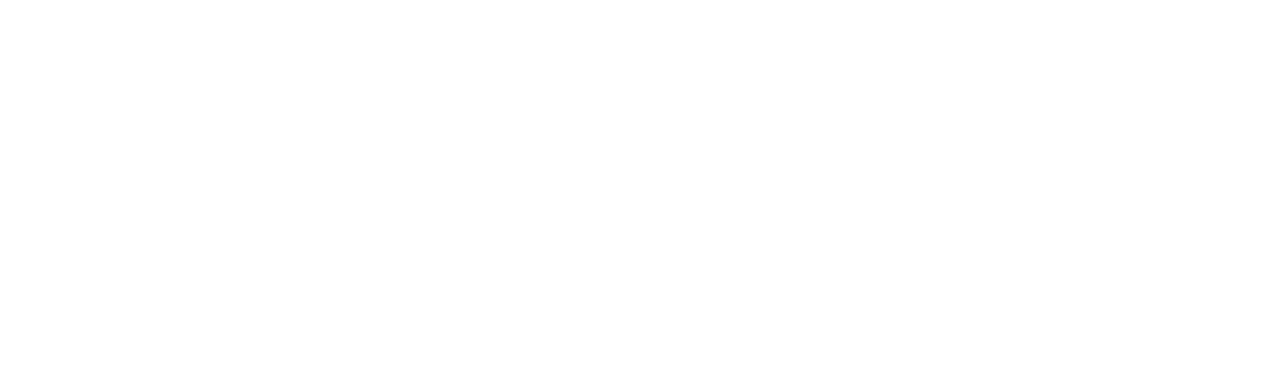
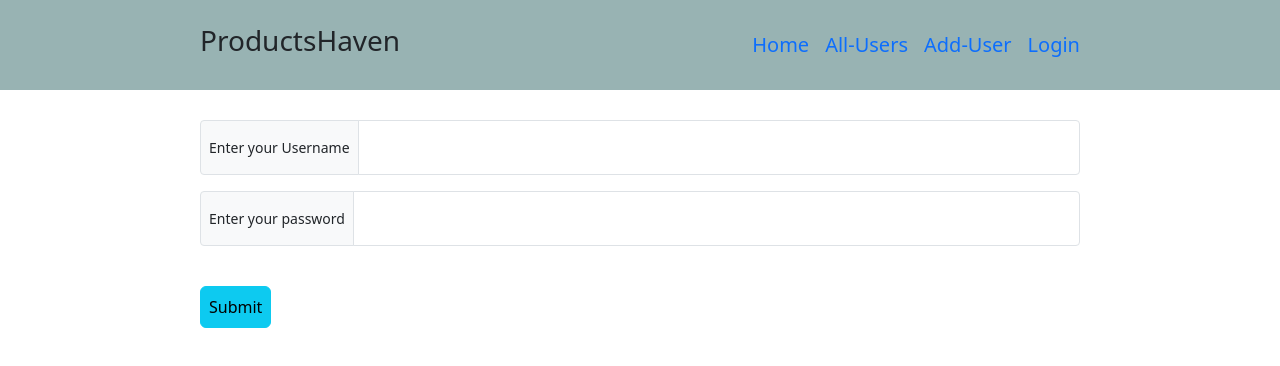
Before and after one commit to H-M-Nizum/practice_26_5, a plain HTML site: page login.html in a window 1280 px wide. Drawn offline with nearby package versions, Linux system fonts and the light colour scheme; no server answers.

Commit message:
User login

```diff
--- a/login.html
+++ b/login.html
@@ -0,0 +1,68 @@
+<!DOCTYPE html>
+<html lang="en">
+
+  <head>
+    <meta charset="UTF-8" />
+    <meta http-equiv="X-UA-Compatible" content="IE=edge" />
+    <meta name="viewport" content="width=device-width, initial-scale=1.0" />
+    <title>Practice</title>
+    <!-- Add css Link -->
+    <link rel="stylesheet" href="style.css">
+    <link href="https://cdn.jsdelivr.net/npm/bootstrap@5.3.2/dist/css/bootstrap.min.css" rel="stylesheet" integrity="sha384-T3c6CoIi6uLrA9TneNEoa7RxnatzjcDSCmG1MXxSR1GAsXEV/Dwwykc2MPK8M2HN" crossorigin="anonymous">
+
+  </head>
+
+  <body>
+    <header>
+
+        <!-- Navbar -->
+
+      <nav class="d-flex justify-content-around align-items-center p-4">
+        <div class="logo-container d-flex align-items-center gap-2">
+          <h3>ProductsHaven</h3>
+        </div>
+        <div class="menu-container d-flex gap-3 list-unstyled">
+          <li class="menu"><a class="text-decoration-none" href="index.html">Home</a></li>
+          <li class="menu"><a class="text-decoration-none" href="users.html">All-Users</a></li>
+          <li class="menu"><a class="text-decoration-none" href="addnewuser.html">Add-User</a></li>
+          <li class="menu"><a class="text-decoration-none" href="login.html">Login</a></li>
+
+        </div>
+      </nav>
+
+
+    </header>
+
+    <main>
+
+        <div class="add_container">
+            <p id="error"></p>
+            <form action="" onsubmit="userlogin(event)">
+
+                <div class="input-group input-group-sm mb-3">
+                    <span class="input-group-text" id="inputGroup-sizing-sm">Enter your Username</span>
+                    <input id="userName" type="text" class="form-control p-3" aria-label="Sizing example input" aria-describedby="inputGroup-sizing-sm">
+                </div>
+                <div class="input-group input-group-sm mb-3">
+                    <span class="input-group-text" id="inputGroup-sizing-sm">Enter your password</span>
+                    <input id="Password" type="password" class="form-control p-3" aria-label="Sizing example input" aria-describedby="inputGroup-sizing-sm">
+                </div>
+
+                <br>
+                <button type="submit" class="btn btn-info p-2" value="login">Submit</button>
+            </form>
+        </div>
+
+
+
+
+    </main>
+
+
+    <!-- Add script Link -->
+    <script src="app.js"></script>
+    <script src="users.js"></script>
+    <script src="productDetails.js"></script>
+    <script src="https://cdn.jsdelivr.net/npm/bootstrap@5.3.2/dist/js/bootstrap.bundle.min.js" integrity="sha384-C6RzsynM9kWDrMNeT87bh95OGNyZPhcTNXj1NW7RuBCsyN/o0jlpcV8Qyq46cDfL" crossorigin="anonymous"></script>
+  </body>
+</html>
--- a/users.js
+++ b/users.js
@@ -29,7 +29,7 @@ const singleUserDetails = () => {
     fetch(`https://fakestoreapi.com/users/${param}`)
             .then(res=>res.json())
             .then(iteam=>{
-                // console.log(iteam)
+                console.log(iteam)
                 const parent = document.getElementById("user_details")
                 const div = document.createElement("div")
                 div.innerHTML = `            <div class="userdetails d-flex justify-content-center gap-5" id="userdetails">
@@ -117,3 +117,39 @@ const addNewUser = (event) => {
             .then(res=>res.json())
             .then(json=>console.log(json))
 }
+
+const userlogin = (event) => {
+    event.preventDefault();
+    const username = document.getElementById("userName").value;
+    const password = document.getElementById("Password").value;
+    console.log(username, password);
+    if ((username, password)) {
+        document.getElementById("error").innerHTML=""
+        fetch('https://fakestoreapi.com/auth/login',{
+            method:'POST',
+            headers: { "content-type": "application/json" },
+            body:JSON.stringify({
+                username: username,
+                password: password
+            })
+        })
+            .then(res=>res.json())
+            .then((data) => {
+                console.log(data);
+
+                if (data.token && data.user_id) {
+
+                  localStorage.setItem("token", data.token);
+                  localStorage.setItem("user_id", data.user_id);
+                }
+                else{
+                    document.getElementById("error").innerText="Invalid username and password"
+                }
+                window.location.href = "index.html";
+              });
+
+            }
+            else{
+                document.getElementById("error").innerText="Invalid username and password"
+            }
+  };
```
Also changed, not shown: addnewuser.html (+2 -2 lines).
